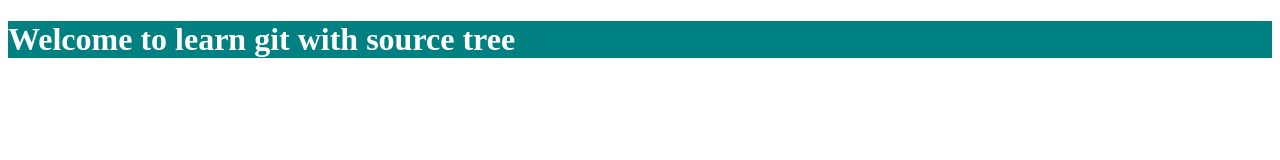
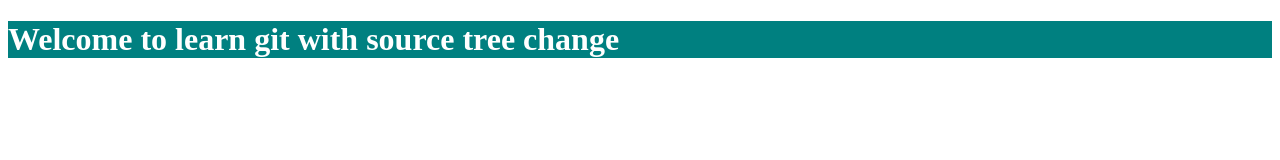
Before and after one commit to abhishekmalvadkar/practice, a plain HTML site: page index.html in a window 1280 px wide. Drawn offline with Linux system fonts and the light colour scheme.

Commit message:
Change in index.html

```diff
--- a/index.html
+++ b/index.html
@@ -7,7 +7,7 @@
     <link rel="stylesheet" href="./style.css">
 </head>
 <body>
-    <h1>Welcome to learn git with source tree</h1>
+    <h1>Welcome to learn git with source tree change</h1>
     <script src="./app.js"></script>
 </body>
 </html>
```
